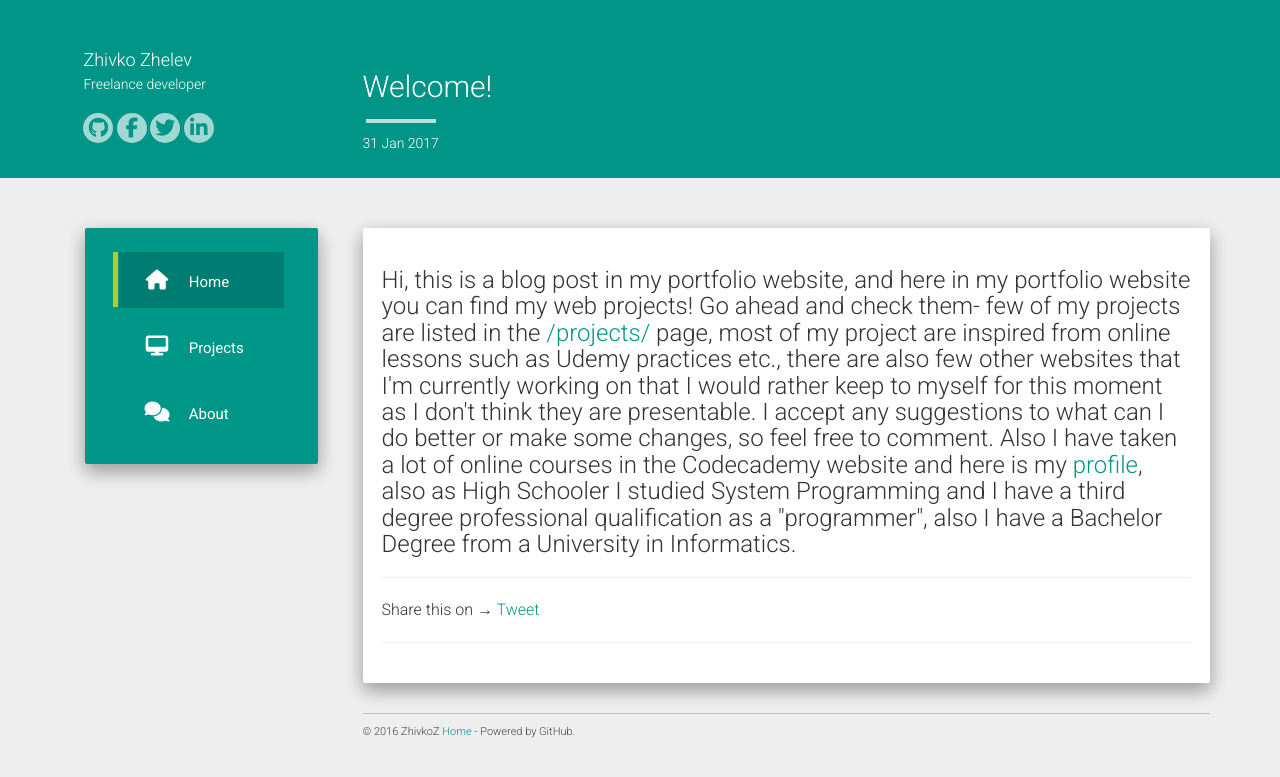
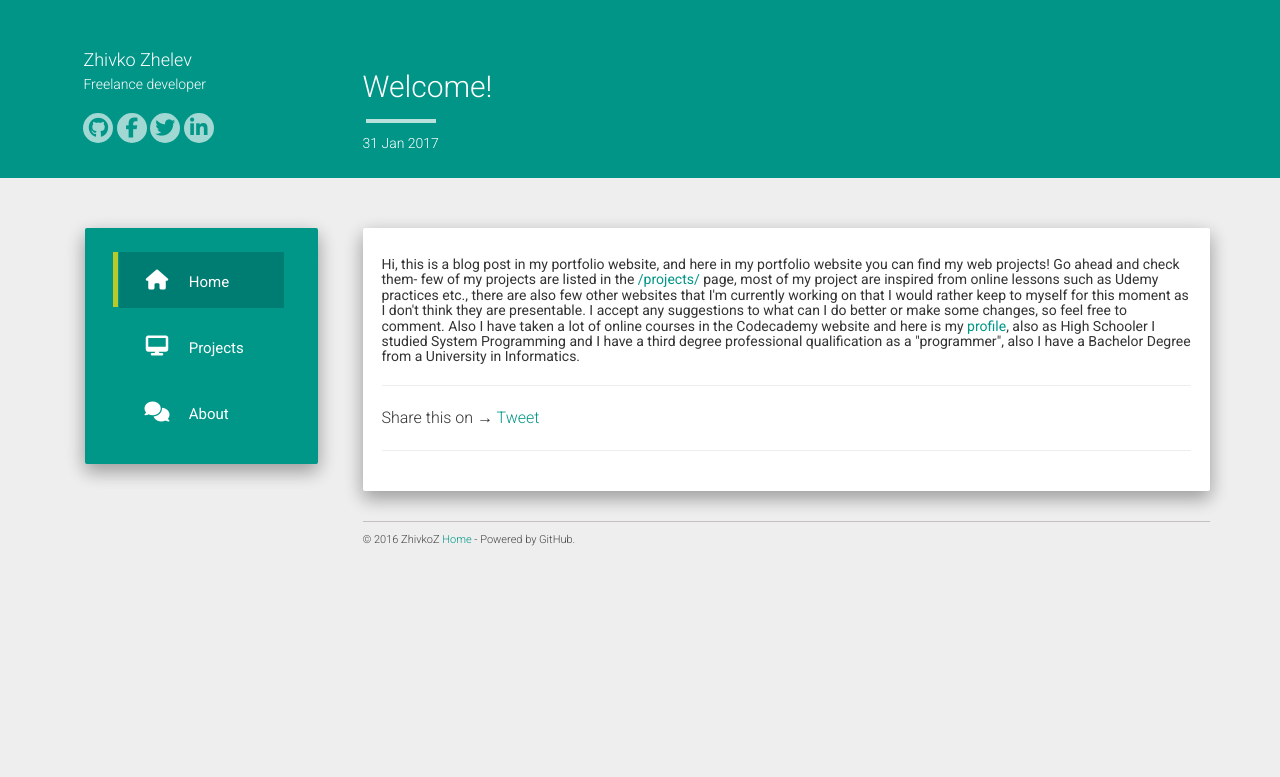
Before and after one commit to ZhivkoZ/Portfolio, a Jekyll site: the page built from _posts/2017-01-31-Welcome.md, in a window 1280 px wide. Shown: the top 777 px of the page. Built offline with Jekyll 4.4.1, drawn with Linux system fonts in a browser that asks for light colours; nearby versions of some CDN libraries; comment, search, counter and statistics services are not loaded.

```diff
--- a/_posts/2017-01-31-Welcome.md
+++ b/_posts/2017-01-31-Welcome.md
@@ -4,4 +4,4 @@ title:  "Welcome!"
 date:   2017-01-31 13:50:39
 categories: others
 ---
-<h3>Hi, this is a blog post in my portfolio website, and here in my portfolio website you can find my web projects! Go ahead and check them- few of my projects are listed in the <a href="http://zhivkoz.github.io/Portfolio/projects/">/projects/</a> page, most of my project are inspired from online lessons such as Udemy practices etc., there are also few other websites that I'm currently working on that I would rather keep to myself for this moment as I don't think they are presentable. I accept any suggestions to what can I do better or make some changes, so feel free to comment. Also I have taken a lot of online courses in the Codecademy website and here is my <a href="https://www.codecademy.com/zhivko73656"> profile</a>, also as High Schooler I studied System Programming and I have a third degree professional qualification as a "programmer", also I have a Bachelor Degree from a University in Informatics.</h3>
+<h5>Hi, this is a blog post in my portfolio website, and here in my portfolio website you can find my web projects! Go ahead and check them- few of my projects are listed in the <a href="http://zhivkoz.github.io/Portfolio/projects/">/projects/</a> page, most of my project are inspired from online lessons such as Udemy practices etc., there are also few other websites that I'm currently working on that I would rather keep to myself for this moment as I don't think they are presentable. I accept any suggestions to what can I do better or make some changes, so feel free to comment. Also I have taken a lot of online courses in the Codecademy website and here is my <a href="https://www.codecademy.com/zhivko73656"> profile</a>, also as High Schooler I studied System Programming and I have a third degree professional qualification as a "programmer", also I have a Bachelor Degree from a University in Informatics.</h5>
```
